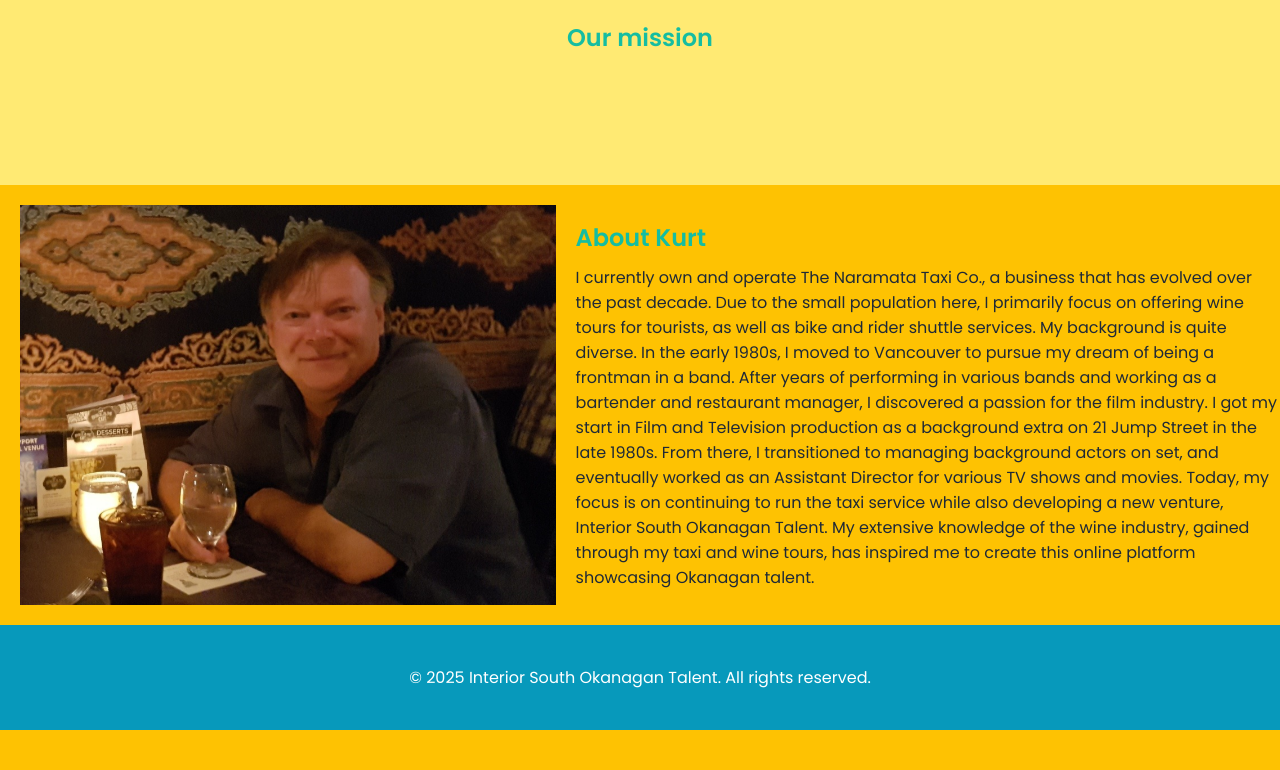
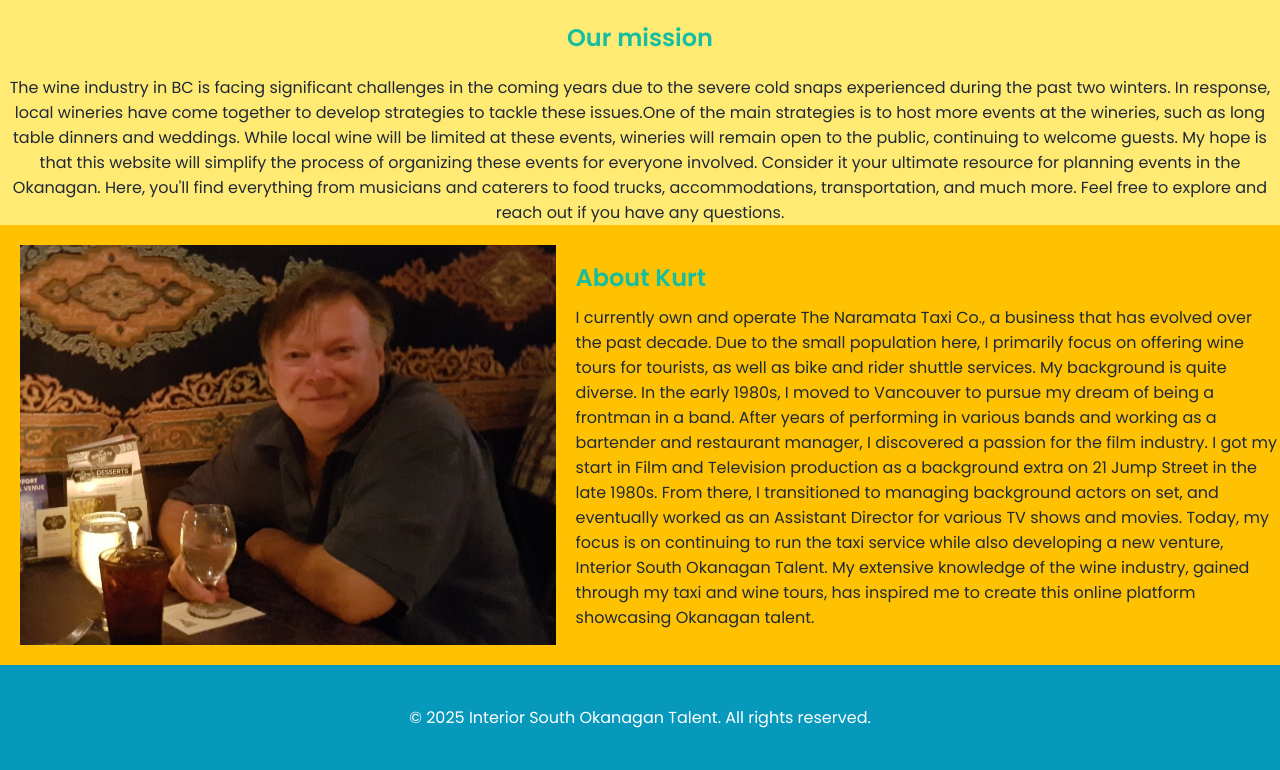
Before and after one commit to Goheezyonme/Kurt, a PHP site: page /about-HTML.html in a window 1280 px wide. Shown: the part 70-840 px from the top of the page. Before the commit the page ends 800 px from the top, so only its background shows below. Run offline with PHP 8.4, Linux system fonts and the light colour scheme.

Commit message:
added mission statement to about page

```diff
--- a/about-HTML.html
+++ b/about-HTML.html
@@ -24,7 +24,14 @@
 
 	<div id="about-company">
 		<h2 style="color: #15BDA1">Our mission</h2>
-
+		<span>
+		The wine industry in BC is facing significant challenges in the coming years due to the severe cold snaps experienced during
+		the past two winters. In response, local wineries have come together to develop strategies to tackle these issues.One of the main
+		strategies is to host more events at the wineries, such as long table dinners and weddings. While local wine will be limited at these events,
+		wineries will remain open to the public, continuing to welcome guests. My hope is that this website will simplify the process of organizing
+		these events for everyone involved. Consider it your ultimate resource for planning events in the Okanagan. Here, you'll find everything from musicians
+		and caterers to food trucks, accommodations, transportation, and much more. Feel free to explore and reach out if you have any questions.
+		</span>
 	</div>
 
 	<div id="about-kurt">
```
Also changed, not shown: about-CSS.css (line endings or trailing spaces).
